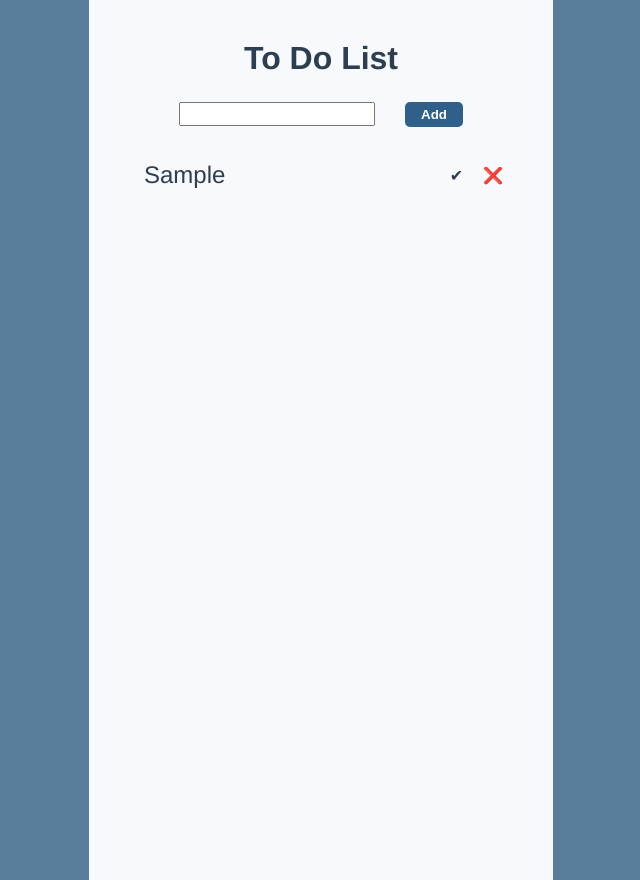
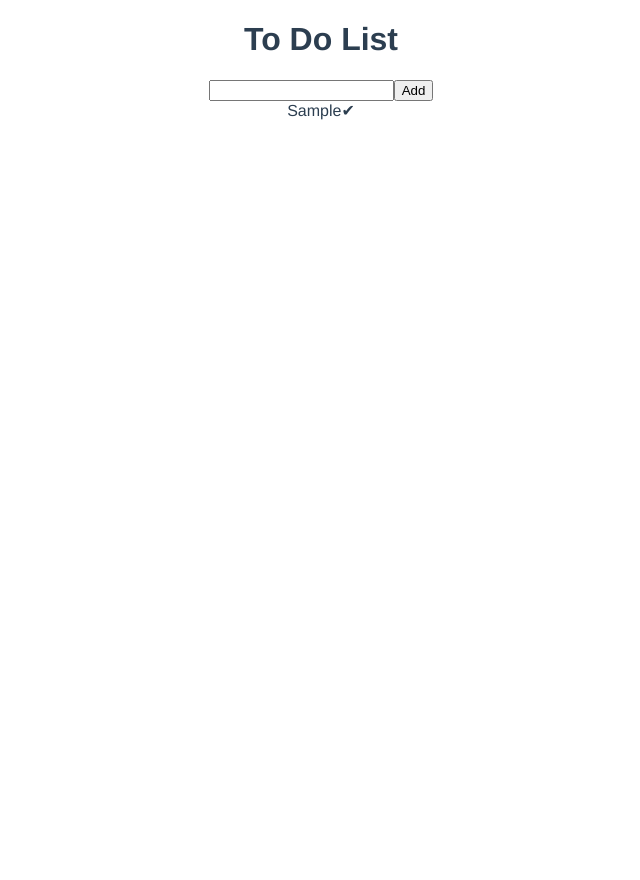
Before and after one commit to exanthakis/vue-mastery-course, a Vue app: page / in a window 1280 px wide. Both pictures are taken after typing "Sample" into the empty fields and a click on the button "Add". Shown: the whole page, without its empty margins (319-959 px from the left). After the commit the page ends 800 px from the top, so only its background shows below. Built offline with nearby package versions, Linux system fonts and the light colour scheme.

Commit message:
Revert "Deleting state & added styles"
This reverts commit 2e2ae874fd0171958e8564b03cd0028598de3931.

```diff
--- a/src/App.vue
+++ b/src/App.vue
@@ -7,14 +7,7 @@ import TodoApp from './components/TodoApp.vue'
 </template>
 
 <style>
-* {
-  margin: 0;
-  padding: 0;
-}
 #app {
-  background-color: #597d9a;
-  display: flex;
-  justify-content: center;
   font-family: Avenir, Helvetica, Arial, sans-serif;
   -webkit-font-smoothing: antialiased;
   -moz-osx-font-smoothing: grayscale;
--- a/src/components/TodoApp.vue
+++ b/src/components/TodoApp.vue
@@ -11,11 +11,4 @@ import TodoList from './TodoList.vue'
   </div>
 </template>
 
-<style scoped>
-.todo-app {
-  padding: 5vh;
-  min-height: 100vh;
-  width: 30vw;
-  background-color: #f7f9fc;
-}
-</style>
+<style scoped></style>
--- a/src/components/TodoForm.vue
+++ b/src/components/TodoForm.vue
@@ -24,32 +24,4 @@ const addItemAndClear = (item) => {
   </div>
 </template>
 
-<style scoped>
-form {
-  margin-bottom: 15px;
-}
-input {
-  margin-top: 25px;
-  margin-bottom: 15px;
-  height: 20px;
-  width: 50%;
-}
-button {
-  margin-left: 30px;
-  background-color: #2f6089;
-  padding: 5px 10px;
-  border: none;
-  border-radius: 5px;
-  font-weight: 800;
-  color: white;
-  width: 15%;
-}
-.alert-div {
-  min-height: 25px;
-}
-.alert {
-  color: #d1495b;
-  font-size: 1em;
-  font-weight: 600;
-}
-</style>
+<style scoped></style>
--- a/src/components/TodoList.vue
+++ b/src/components/TodoList.vue
@@ -5,7 +5,7 @@ import { storeToRefs } from 'pinia'
 const store = useTodoListStore()
 
 const { todoList } = storeToRefs(store)
-const { toggleCompleted, deleteTodo } = store
+const { toggleCompleted } = store
 </script>
 
 <template>
@@ -14,29 +14,12 @@ const { toggleCompleted, deleteTodo } = store
       <span :class="{ completed: todo.completed }">
         {{ todo.item }}
       </span>
+      <span @click="toggleCompleted(todo.id)">&#10004;</span>
     </div>
-    <span @click="toggleCompleted(todo.id)">&#10004;</span>
-    <span @click="deleteTodo(todo.id)" class="x">&#10060;</span>
   </div>
 </template>
 
 <style scoped>
-span {
-  margin: 0 10px;
-  cursor: pointer;
-}
-.item {
-  display: flex;
-  justify-content: center;
-  align-items: center;
-}
-.content {
-  display: flex;
-  font-size: 1.5em;
-  justify-content: space-between;
-  width: 80vw;
-  padding: 5px;
-}
 .completed {
   text-decoration: line-through;
 }
```
